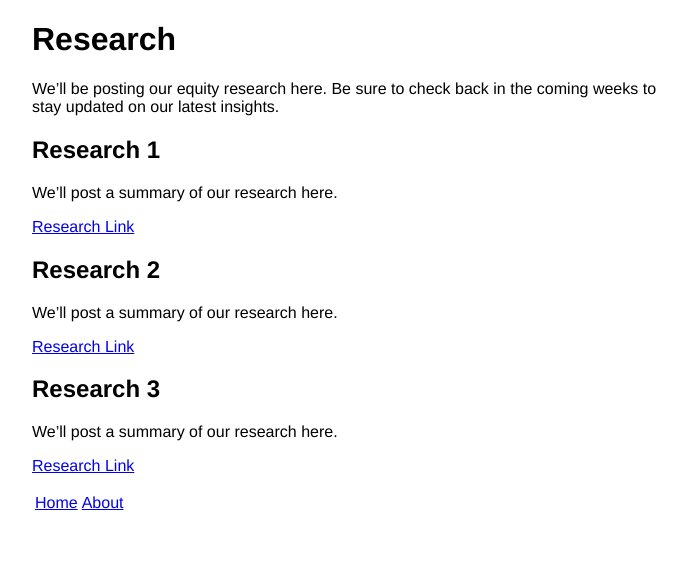
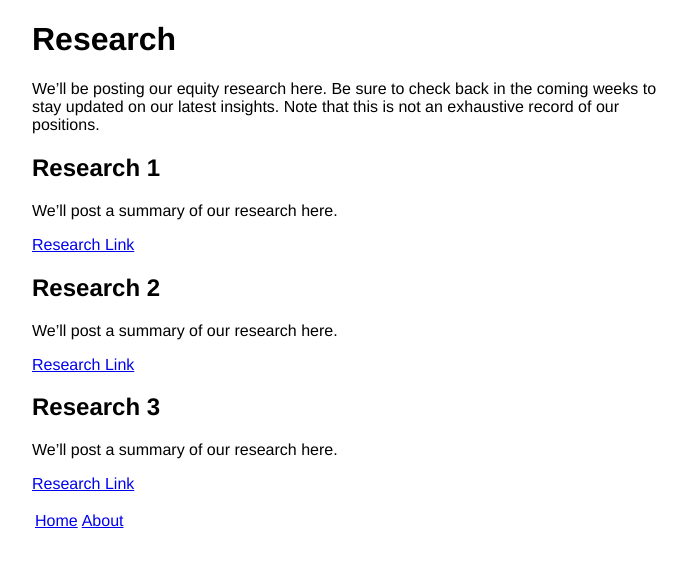
Before and after one commit to lrr-capital/lrr-capital, a Jekyll site: the page built from research.md, in a window 1280 px wide. Shown: the top 567 px of the page, without its empty margins (288-975 px from the left). Built offline with Jekyll 4.4.1, drawn with Linux system fonts in a browser that asks for light colours.

Commit message:
Update research.md

```diff
--- a/research.md
+++ b/research.md
@@ -4,7 +4,7 @@
 ---
 # Research
 
-We'll be posting our equity research here. Be sure to check back in the coming weeks to stay updated on our latest insights.
+We'll be posting our equity research here. Be sure to check back in the coming weeks to stay updated on our latest insights. Note that this is not an exhaustive record of our positions.
 
 ## Research 1
 
```
